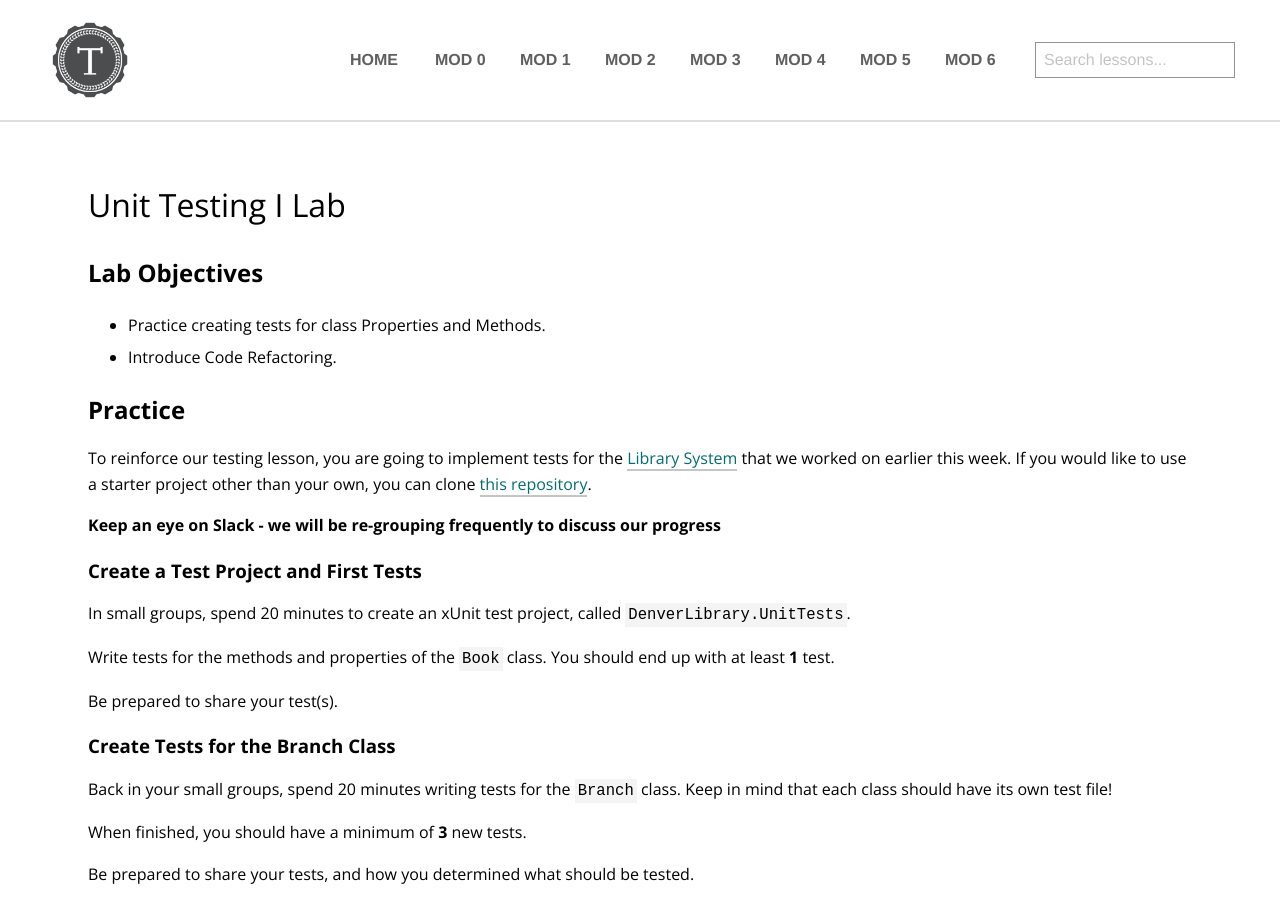
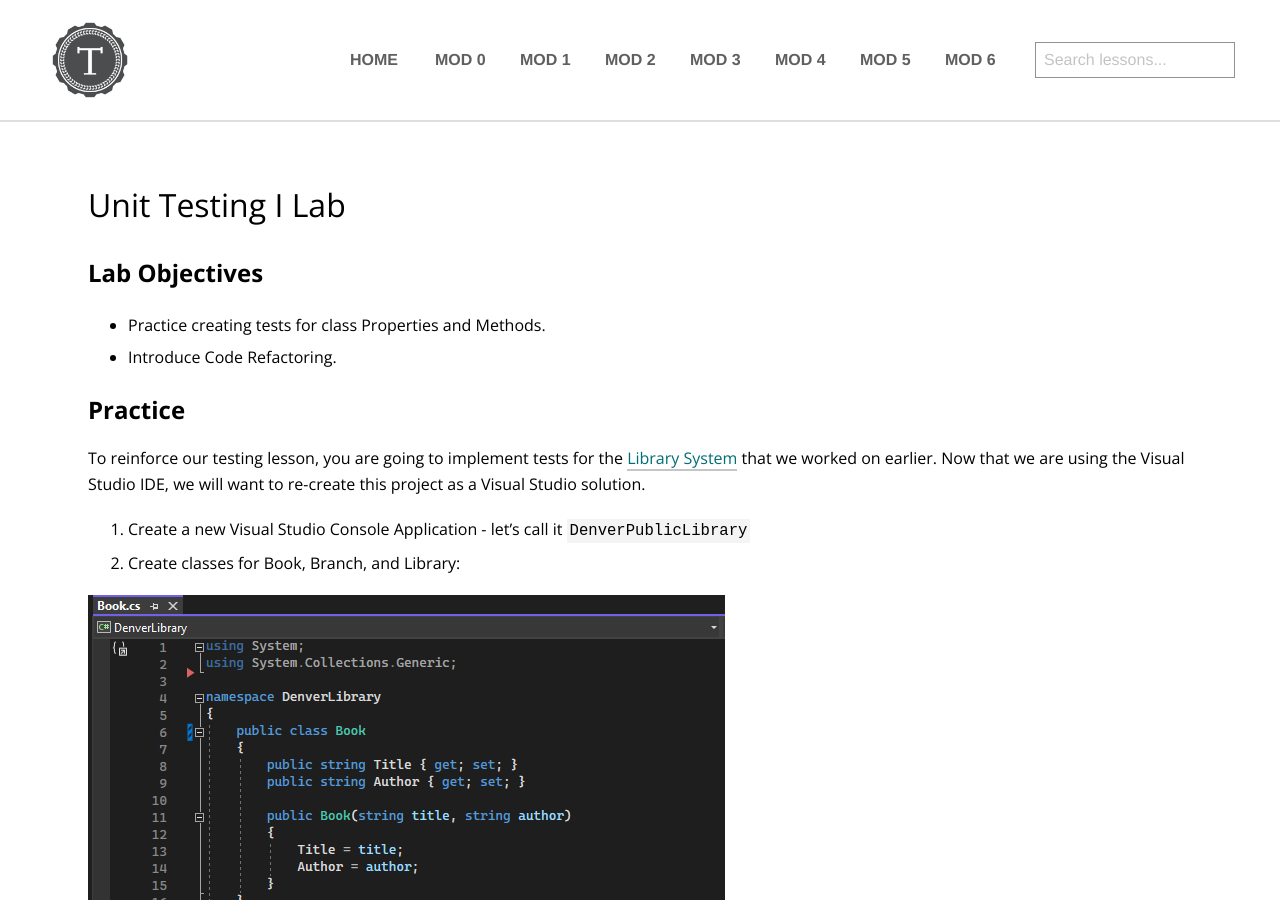
Before and after one commit to turingschool/launch-curriculum, a Jekyll site: the page built from module1/labs/Week4/UnitTestingI.md, in a window 1280 px wide and 900 px high. Built offline with Jekyll 4.4.1, drawn with Linux system fonts in a browser that asks for light colours; nearby versions of some CDN libraries; comment, search, counter and statistics services are not loaded.

Commit message:
Remove github from lab

```diff
--- a/module1/labs/Week4/UnitTestingI.md
+++ b/module1/labs/Week4/UnitTestingI.md
@@ -13,7 +13,17 @@ title:  Unit Testing I Lab
 
 ## Practice
 
-To reinforce our testing lesson, you are going to implement tests for the [Library System](/module1/labs/Week3/ClassInteraction) that we worked on earlier this week.  If you would like to use a starter project other than your own, you can clone [this repository](https://github.com/memcmahon/DenverLibrary).
+To reinforce our testing lesson, you are going to implement tests for the [Library System](/module1/labs/Week3/ClassInteraction) that we worked on earlier.  Now that we are using the Visual Studio IDE, we will want to re-create this project as a Visual Studio solution.
+
+1. Create a new Visual Studio Console Application - let's call it `DenverPublicLibrary`
+2. Create classes for Book, Branch, and Library:
+
+![DenverLibraryBook](/assets/images/module1/Week4/DenverLibrary_Book.png)
+
+![DenverLibraryBranch](/assets/images/module1/Week4/DenverLibrary_Branch.png)
+
+![DenverLibraryLibrary](/assets/images/module1/Week4/DenverLibrary_Library.png)
+
 
 **Keep an eye on Slack - we will be re-grouping frequently to discuss our progress**
 
```
Also changed, not shown: assets/images/module1/Week4/DenverLibrary_Book.png (added), assets/images/module1/Week4/DenverLibrary_Branch.png (added), assets/images/module1/Week4/DenverLibrary_Library.png (added), 3 other files.
